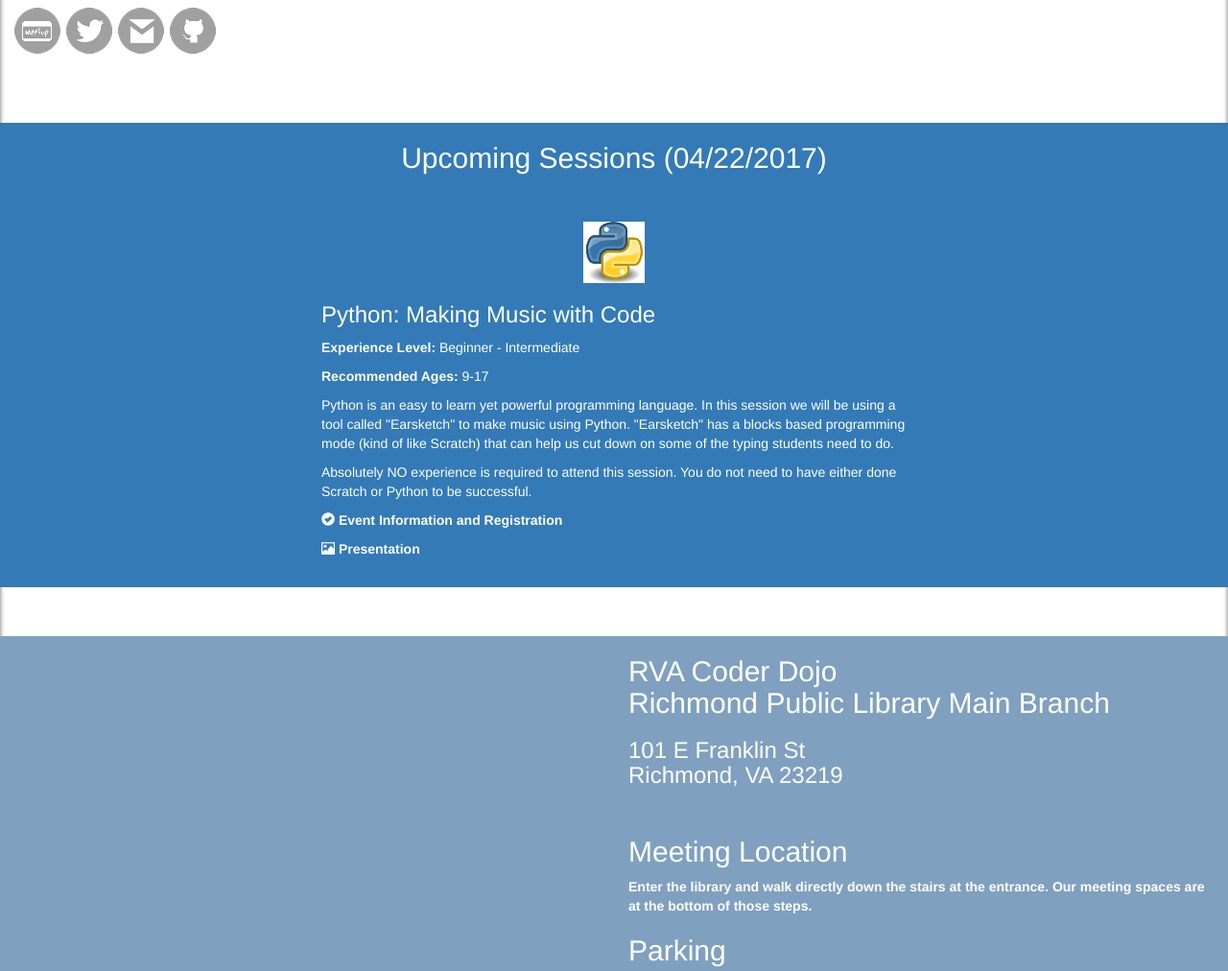
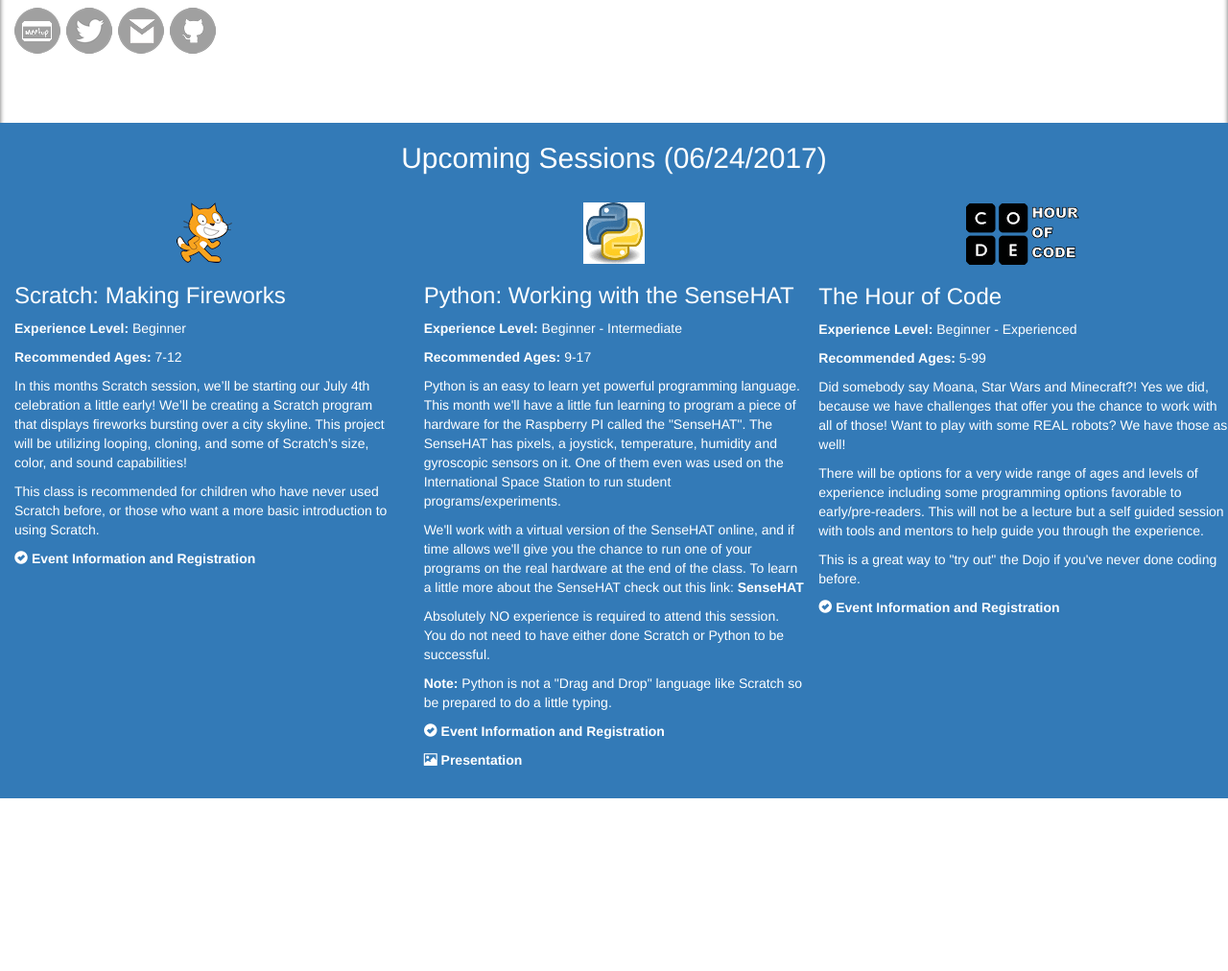
Before and after one commit to rvacoderdojo/rvacdweb, a website: page site/index.html in a window 1280 px wide. Shown: the part 989-2001 px from the top of the page at 96% size. After the commit the page ends 1821 px from the top, so only its background shows below. Drawn offline with nearby package versions, Linux system fonts and the light colour scheme; some packages are replaced by stand-ins of ours.

Commit message:
June update

```diff
--- a/site/index.html
+++ b/site/index.html
@@ -188,44 +188,38 @@
       <div class="container">
           <div class="sessions row bg-primary">
               <div class="col-md-12">
-                  <h2 class="center-title">Upcoming Sessions (04/22/2017)</h2><br/>
+                  <h2 class="center-title">Upcoming Sessions (06/24/2017)</h2><br/>
               </div>
-              <div class="col-md-12">&nbsp;</div>
-              <!--
               <div class="col-md-4">
                   <img src="pics/scratch-logo.png" class="img-responsive center-block" alt="Scratch">
-                  <h3>Scratch for Beginners</h3>
+                  <h3>Scratch: Making Fireworks</h3>
                   <p><strong>Experience Level:</strong> Beginner</p>
                   <p><strong>Recommended Ages:</strong> 7-12</p>
-                  <p>This session will be geared towards learning the basics of Scratch programming.  Scratch is a visually oriented language for kids to learn programming concepts.  During this session we will introduce Scratch programming through a series of very basic challenges. </p>
+                  <p>In this months Scratch session, we’ll be starting our July 4th celebration a little early!  We’ll be creating a Scratch program that displays fireworks bursting over a city skyline.  This project will be utilizing looping, cloning, and some of Scratch’s size, color, and sound capabilities! </p>
                   <p>This class is recommended for children who have never used Scratch before, or those who want a more basic introduction to using Scratch.</p>
-                  <p><span class="glyphicon glyphicon-ok-sign"></span> <a href="https://www.meetup.com/RVA-CoderDojo/events/236895735/">Event Information and Registration</a></p>
-                  <p><span class="glyphicon glyphicon-picture"></span> <a href="http://bit.ly/2jhZFHf">Presentation</a></p>
+                  <p><span class="glyphicon glyphicon-ok-sign"></span> <a href="https://www.meetup.com/RVA-CoderDojo/events/240705818/">Event Information and Registration</a></p>
+                  <!--
+                  <p><span class="glyphicon glyphicon-folder-open"></span> <a href="https://thimbleprojects.org/mpegram3rd/155857">Starter Project</a></p>
+                  -->
               </div>
--->
-              <div class="col-md-3"></div>
-              <div class="col-md-6">
-                  <a href="https://www.meetup.com/RVA-CoderDojo/events/239231964/"><img src="pics/python-logo.gif" class="img-responsive center-block" alt="Python"></a>
-                  <h3>Python: Making Music with Code</h3>
+              <div class="col-md-4">
+                  <a href="https://trinket.io/rvacoderdojo_gmail_com/courses/using-the-sensehat"><img src="pics/python-logo.gif" class="img-responsive center-block" alt="Python"></a>
+                  <h3>Python: Working with the SenseHAT</h3>
                   <p><strong>Experience Level:</strong> Beginner - Intermediate</p>
                   <p><strong>Recommended Ages:</strong> 9-17</p>
-                  <p>Python is an easy to learn yet powerful programming language.  In this session we will be using a tool called &quot;Earsketch&quot; to make music using Python.   &quot;Earsketch&quot; has a blocks based programming mode (kind of like Scratch) that can help
-                  us cut down on some of the typing students need to do. </p>
+                  <p>Python is an easy to learn yet powerful programming language.  This month we'll have a little fun learning to program a piece of hardware for the Raspberry PI called the "SenseHAT".
+                      The SenseHAT has pixels, a joystick, temperature, humidity and gyroscopic sensors on it.  One of them even was used on the International Space Station to run student programs/experiments.
+                  </p>
+                  <p>
+                      We'll work with a virtual version of the SenseHAT online, and if time allows we'll give you the chance to run one of your programs on the real hardware at the end of the class.
+                      To learn a little more about the SenseHAT check out this link: <a href="https://www.raspberrypi.org/products/sense-hat/">SenseHAT</a></p>
                   <p>Absolutely NO experience is required to attend this session.  You do not need to have either done Scratch or Python to be successful.</p>
-<!--
                   <p><strong>Note: </strong> Python is not a "Drag and Drop" language like Scratch so be prepared to do a little typing.  </p>
--->
-                  <p><span class="glyphicon glyphicon-ok-sign"></span> <a href="https://www.meetup.com/RVA-CoderDojo/events/239231964/">Event Information and Registration</a></p>
-                  <!--
-                  <p><span class="glyphicon glyphicon-folder-open"></span> <a href="https://thimbleprojects.org/mpegram3rd/155857">Starter Project</a></p>
--->
-                  <p><span class="glyphicon glyphicon-picture"></span> <a href="https://goo.gl/n6DkWu">Presentation</a></p>
-
+                  <p><span class="glyphicon glyphicon-ok-sign"></span> <a href="https://www.meetup.com/RVA-CoderDojo/events/240705568/">Event Information and Registration</a></p>
+                  <p><span class="glyphicon glyphicon-picture"></span> <a href="https://trinket.io/rvacoderdojo_gmail_com/courses/using-the-sensehat">Presentation</a></p>
               </div>
-              <div class="col-md-3"></div>
-<!--
-              <div class="col-md-6">
-                  <a href="https://www.meetup.com/RVA-CoderDojo/events/238453795/"><img src="pics/hour-of-code-logo.png" class="img-responsive center-block" alt="The Hour of Code"></a>
+              <div class="col-md-4"></div>
+                  <a href="https://www.meetup.com/RVA-CoderDojo/events/240705593/"><img src="pics/hour-of-code-logo.png" class="img-responsive center-block" alt="The Hour of Code"></a>
                   <h3>The Hour of Code</h3>
                   <p><strong>Experience Level:</strong> Beginner - Experienced</p>
                   <p><strong>Recommended Ages:</strong> 5-99</p>
@@ -234,9 +228,8 @@
                   <p>There will be options for a very wide range of ages and levels of experience including some programming options favorable to early/pre-readers.
                      This will not be a lecture but a self guided session with tools and mentors to help guide you through the experience.</p>
                   <p>This is a great way to "try out" the Dojo if you've never done coding before.</p>
-                  <p><span class="glyphicon glyphicon-ok-sign"></span> <a href="https://www.meetup.com/RVA-CoderDojo/events/238453795/">Event Information and Registration</a></p>
+                  <p><span class="glyphicon glyphicon-ok-sign"></span> <a href="https://www.meetup.com/RVA-CoderDojo/events/240705593/">Event Information and Registration</a></p>
               </div>
--->
           </div>
       </div>
       <a name="directions"></a>
```
